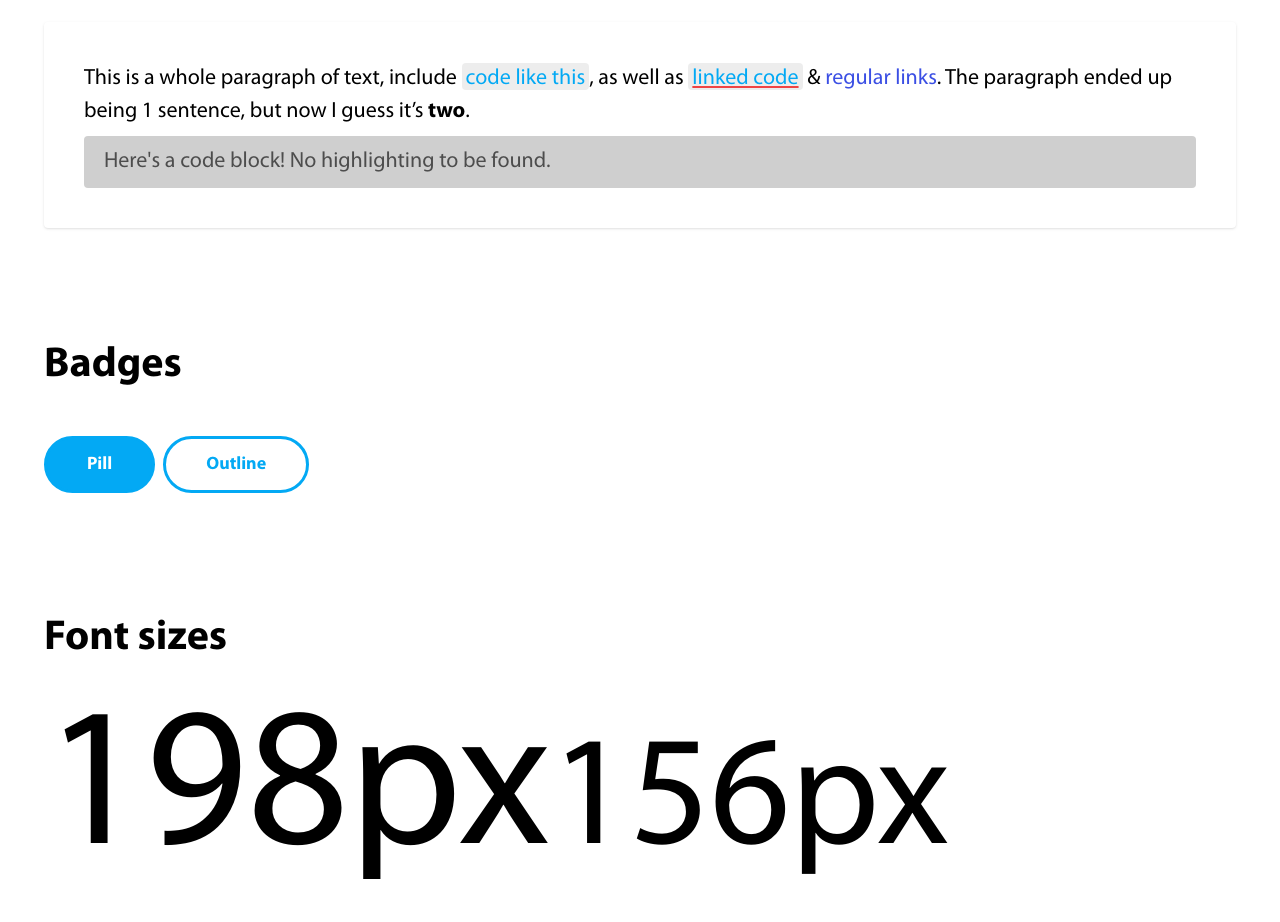
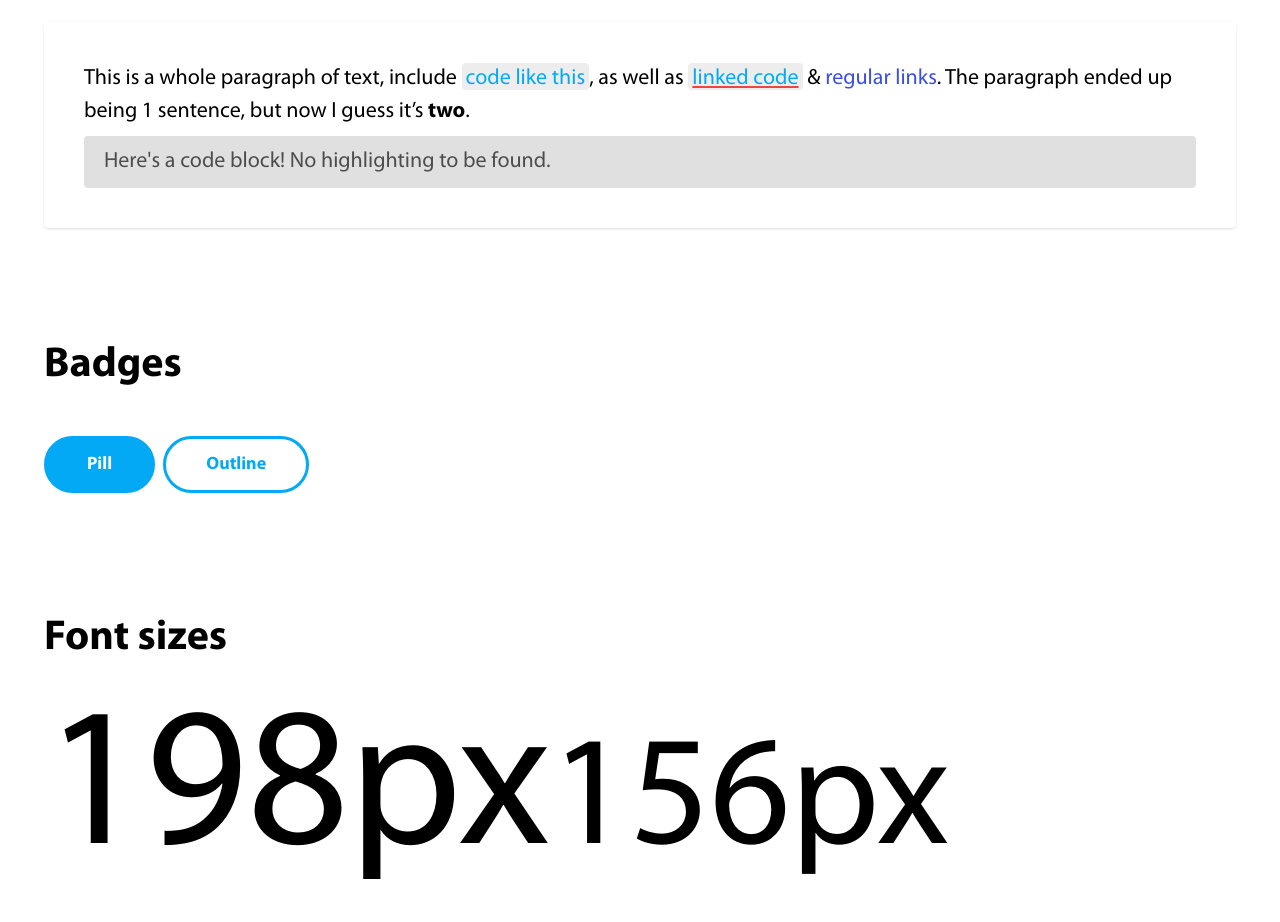
Before and after one commit to DevtranetHQ/Hacksuite-theme, a React (Create React App) app: page / in a window 1280 px wide. Shown: the part 4960-5882 px from the top of the page. Built offline with nearby package versions, Linux system fonts and the light colour scheme.

Commit message:
Update `code` styling

```diff
--- a/src/index.css
+++ b/src/index.css
@@ -54,7 +54,7 @@
     }
 
     pre {
-        @apply bg-[#e0e0e0] bg-[#cfcfcf] rounded px-5 py-3 font-sans leading-[1.75rem] overflow-auto text-[20px] md:text-[22px] text-[#4d4d4d];
+        @apply bg-[#e0e0e0] dark:bg-[#2d2d2d] rounded px-5 py-3 font-sans leading-[1.75rem] overflow-auto text-[20px] md:text-[22px] text-[#4d4d4d] dark:text-white;
     }
 }
 
```
